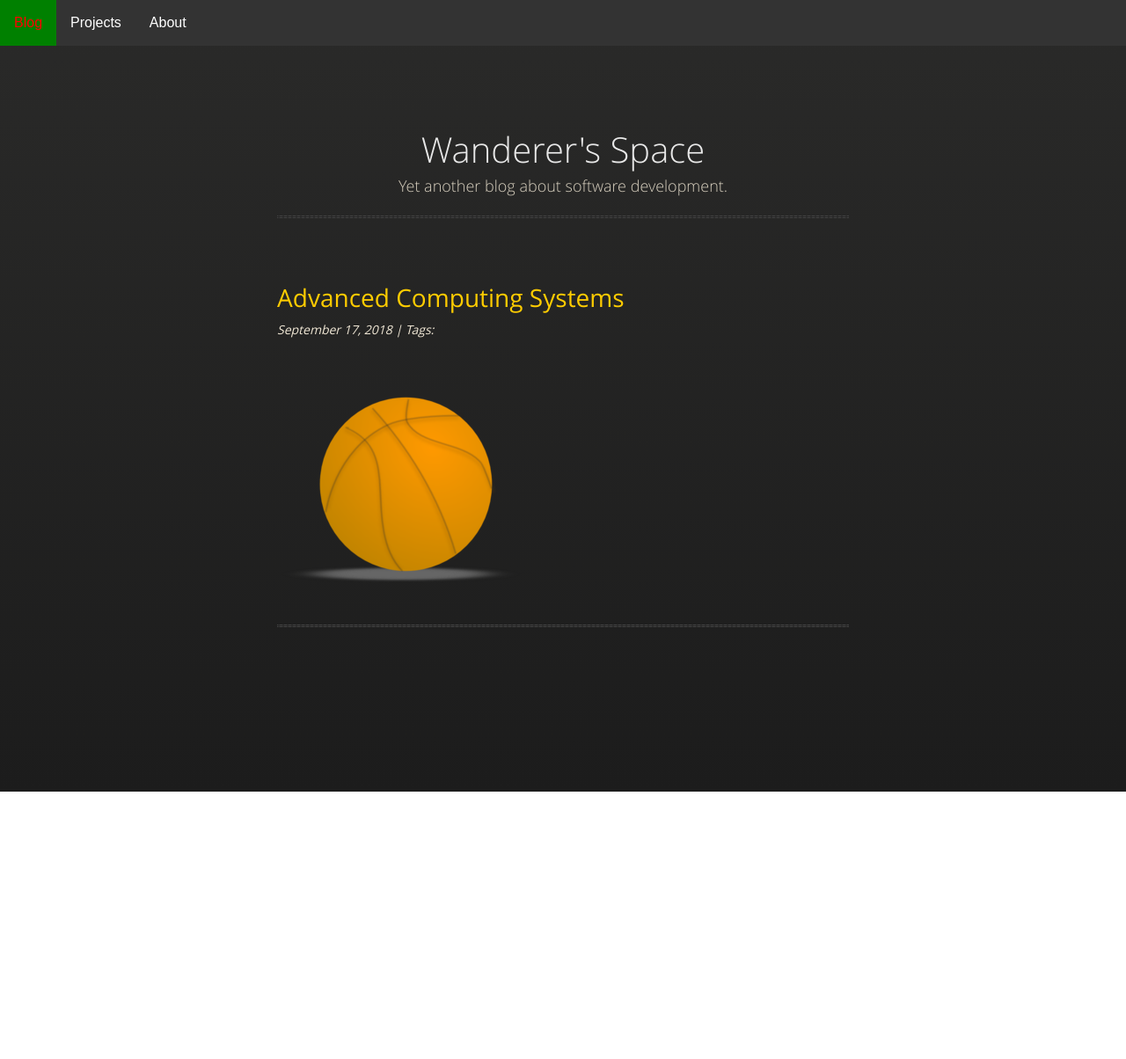
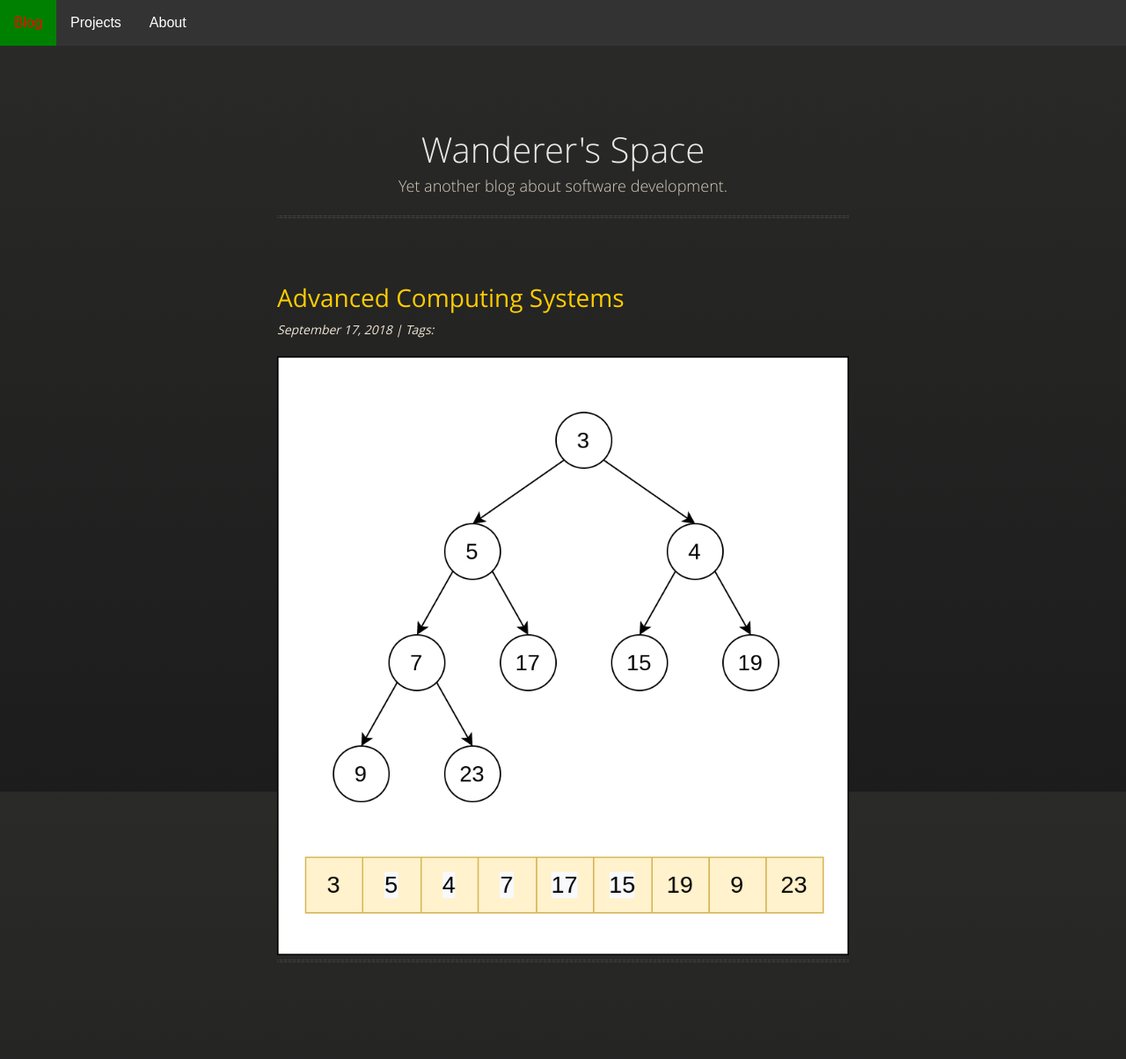
Before and after one commit to naveenspace7/portfolio, a Jekyll site: the page built from index.html, in a window 1280 px wide. Shown: the whole page at 88% size. Built offline with Jekyll 4.4.1, drawn with Linux system fonts in a browser that asks for light colours; before the commit the page ends 900 px from its top, so only the background shows below that.

Commit message:
Add another image

```diff
--- a/index.html
+++ b/index.html
@@ -19,7 +19,7 @@
     </p>
 
     <div>
-      <img src="{{site.baseurl}}/assets/images/unnamed.png" alt="Flowers in Chania">
+      <img src="{{site.baseurl}}/assets/images/heap.png" alt="Flowers in Chania">
     </div>
 
     <!-- <p>Tags: {{ post.tags}}</p> -->
```
